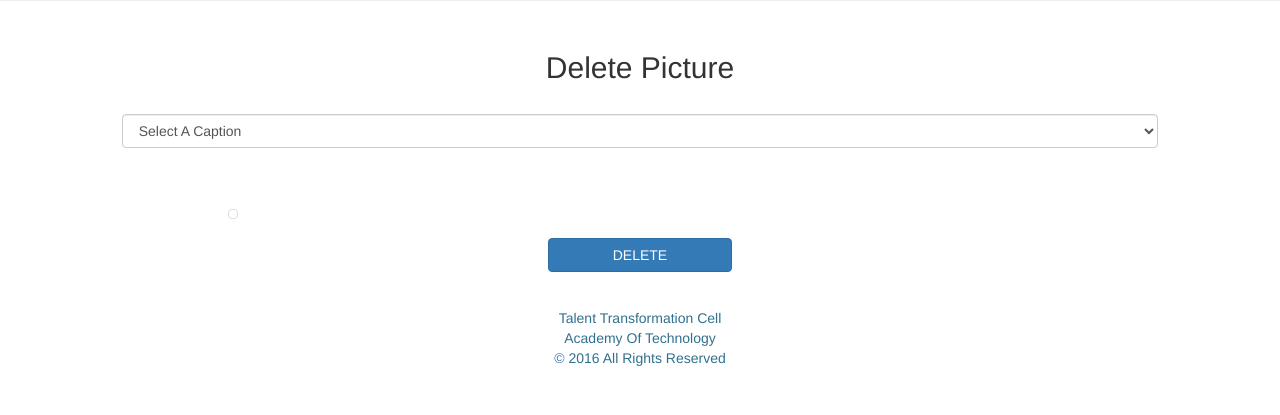
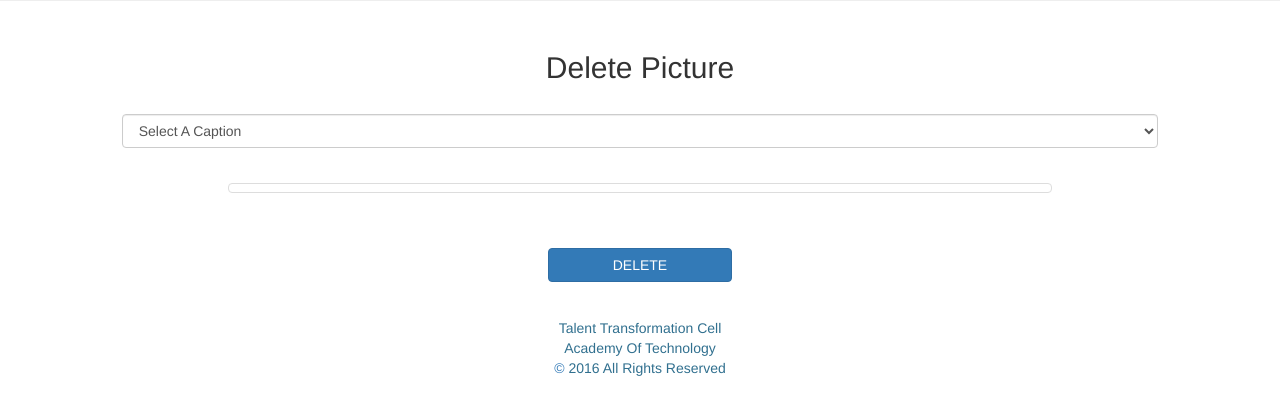
Before and after one commit to rwitam-b/placementPractice, a PHP site: page /deletePicture.php in a window 1280 px wide. Shown: the part 284-699 px from the top of the page. Run offline with PHP 8.4, Linux system fonts and the light colour scheme; the visitor is signed in with stand-in values (Sample User, id 1); data that the repository does not hold is empty.

Commit message:
PDF Generation Tweaks

```diff
--- a/deletePicture.php
+++ b/deletePicture.php
@@ -12,6 +12,13 @@
     <link rel="stylesheet" href="includes/bootstrap/3.3.7/css/bootstrap.min.css">
     <script src="includes/jquery.min.js"></script>
     <script src="includes/bootstrap/3.3.7/js/bootstrap.min.js"></script>
+    <style>
+        #picture{
+            margin-left: auto;
+            margin-right: auto;
+            display: block;
+        }
+    </style>
 </head>
 <body>
     <br>
@@ -82,14 +89,14 @@
                 </select>
             </div>
             <div class="col-md-1"></div>
-        </div><br><br>
+        </div><br>
         <div class="row form-group">
             <div class="col-md-2"></div>
             <div class="col-md-8 col-xs-12">
                 <img id="picture" src="" class="img-thumbnail img-responsive" alt="">
             </div>
             <div class="col-md-2"></div>
-        </div>
+        </div><br><br>
         <div class="row form-group">
             <div class="col-md-5"></div>
             <div class="col-md-2 col-xs-12">
--- a/picResult.php
+++ b/picResult.php
@@ -136,7 +136,7 @@
                             {
                                 image: '<?php echo empty($pic)?'':$printPicAddress;?>',
                                 alignment: "center",
-                                height: 400
+                                width: 400
                             },
                             '\n',
                             {
```
